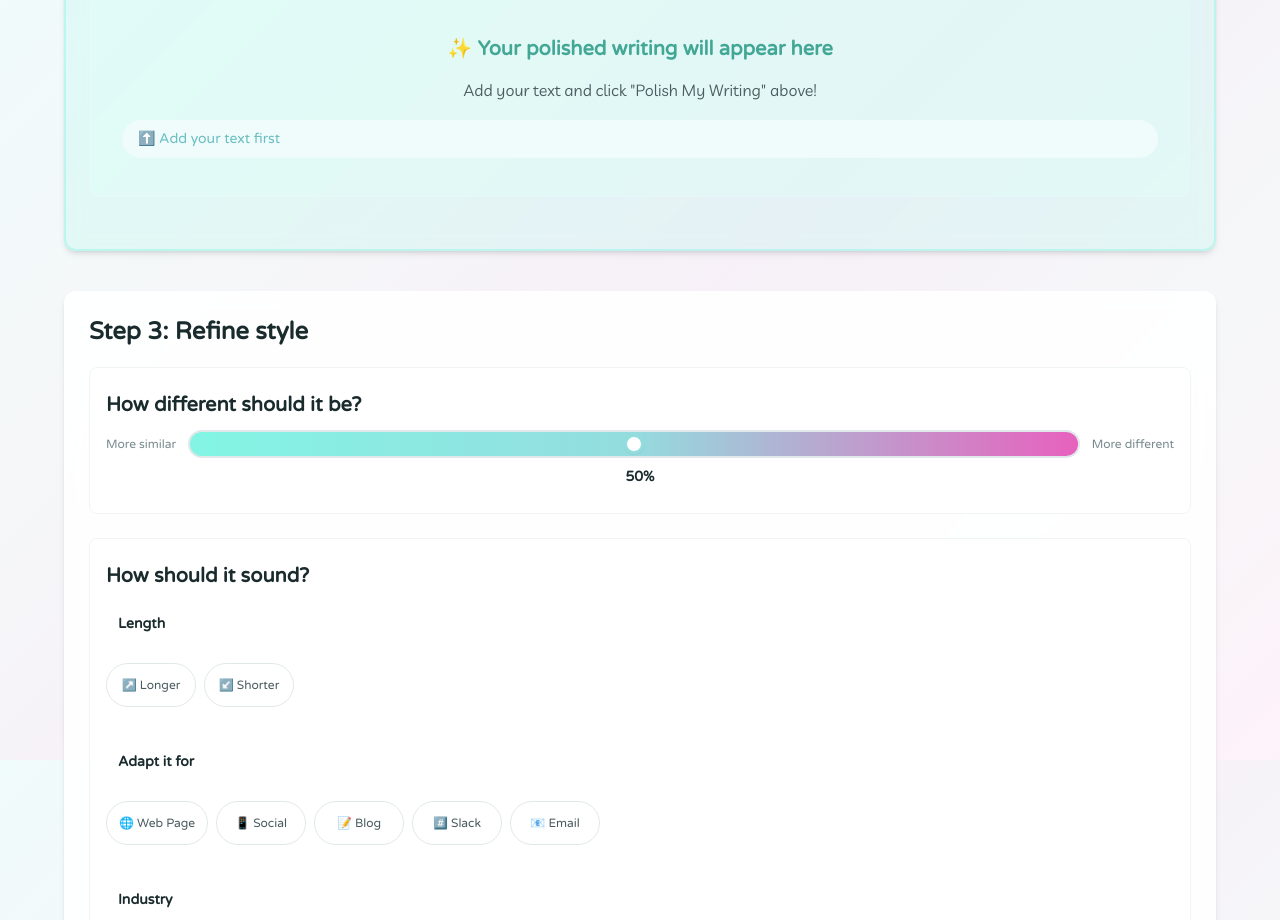
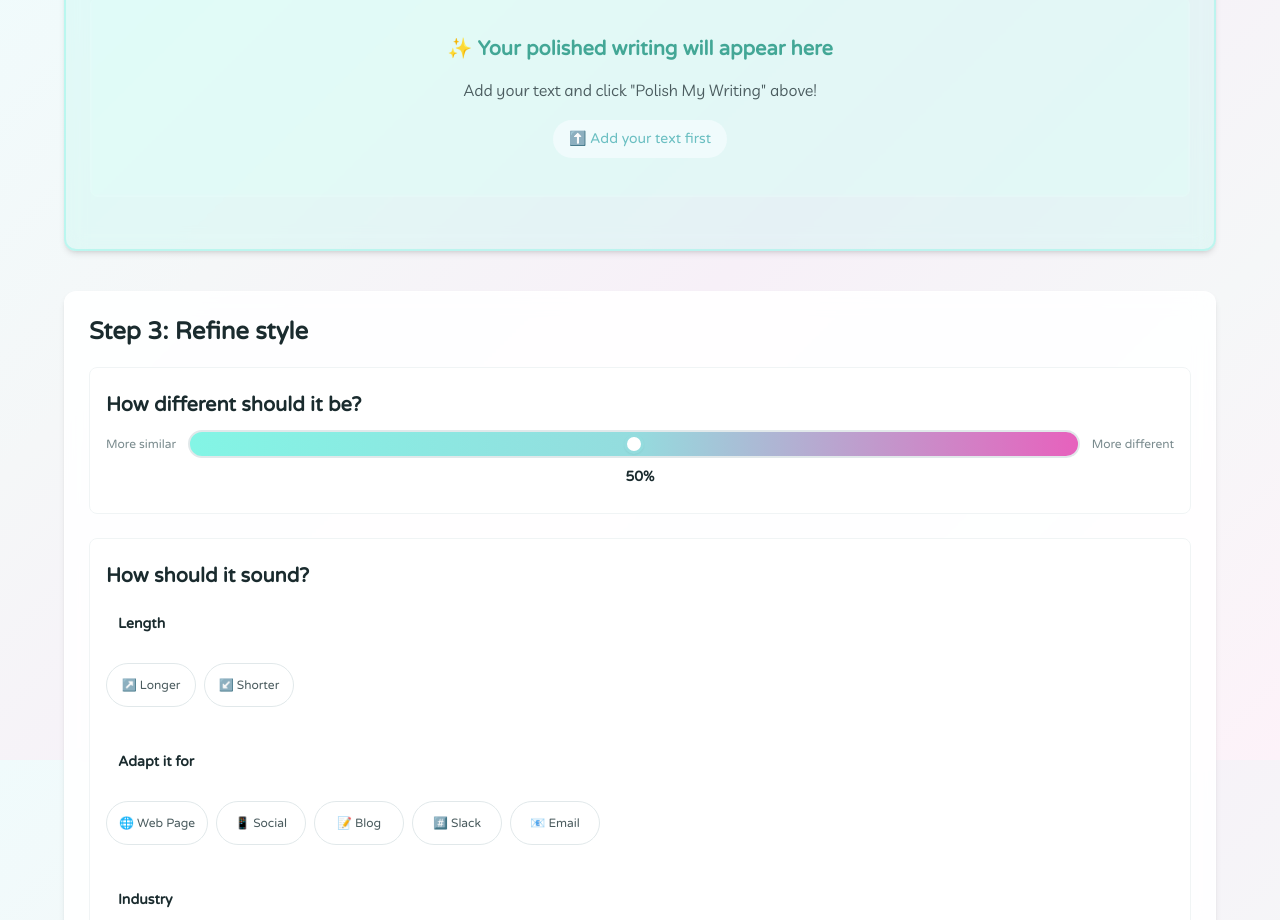
Before and after one commit to cd-space-dot-dot/web-copy-polisher-frontend, a React (Vite) app: page / in a window 1280 px wide. Shown: the part 840-1760 px from the top of the page. Built offline with nearby package versions, Linux system fonts and the light colour scheme; a web font is replaced by a local one.

Commit message:
'add tet first' format fix

```diff
--- a/src/index.css
+++ b/src/index.css
@@ -1278,6 +1278,7 @@ textarea {
   display: inline-flex;
   align-items: center;
   gap: var(--space-1);
+  align-self: center; /* Center within the flex container */
 }
 
 .scroll-up-hint:hover {
```
